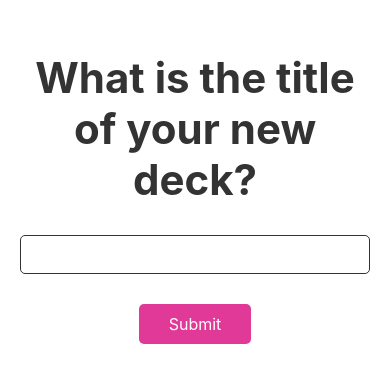
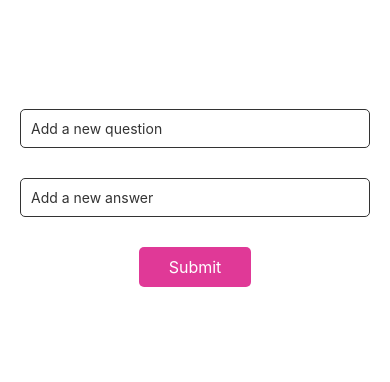
Before and after one commit to amandavianna/reactnd-project-flashcards-starter, a React Native app: screen / in a window 390 px wide. Shown: the part 224-606 px from the top of the page. Built offline with nearby package versions, Linux system fonts and the light colour scheme.

Commit message:
Add AddCard component

```diff
--- a/App.js
+++ b/App.js
@@ -2,7 +2,8 @@ import React from 'react';
 import { StyleSheet, View } from 'react-native';
 // import ListDecks from './components/ListDecks'
 // import Deck from './components/Deck'
-import AddDeck from './components/AddDeck'
+// import AddDeck from './components/AddDeck'
+import AddCard from './components/AddCard'
 
 export default class App extends React.Component {
   render() {
@@ -10,7 +11,8 @@ export default class App extends React.Component {
       <View style={styles.container}>
         {/* <ListDecks /> */}
         {/* <Deck /> */}
-        <AddDeck />
+        {/* <AddDeck /> */}
+        <AddCard />
       </View>
     )
   }
--- /dev/null
+++ b/components/AddCard.js
@@ -0,0 +1,72 @@
+import React, { Component } from 'react'
+import { StyleSheet, Text, TextInput, TouchableOpacity, KeyboardAvoidingView} from 'react-native'
+import { pink, white, darkGrey } from '../utils/colors'
+
+export default class AddDeck extends Component {
+  constructor(props) {
+    super(props)
+
+    this.state = {
+      question: '',
+      answer: ''
+    }
+  }
+
+  render() {
+    return (
+      <KeyboardAvoidingView
+        style={styles.container}
+        behavior="padding"
+      >
+        <TextInput
+          onChangeText={(question) => this.setState({question})}
+          value={this.state.question}
+          placeholder='Add a new question'
+          style={styles.textInput}
+        />
+        <TextInput
+          onChangeText={(answer) => this.setState({answer})}
+          value={this.state.answer}
+          placeholder='Add a new answer'
+          style={styles.textInput}
+        />
+        <TouchableOpacity
+          onPress={() => console.log('Add new card')}
+          style={styles.btn}
+        >
+          <Text style={styles.btnText}>Submit</Text>
+        </TouchableOpacity>
+      </KeyboardAvoidingView>
+    )
+  }
+}
+
+const styles = StyleSheet.create({
+  container: {
+    flex: 1,
+    justifyContent: 'center',
+    alignItems: 'center',
+    padding: 20
+  },
+  textInput: {
+    borderRadius: 5,
+    borderColor: darkGrey,
+    borderWidth: 1,
+    color: darkGrey,
+    backgroundColor: white,
+    alignSelf: 'stretch',
+    padding: 10,
+    marginBottom: 30
+  },
+  btn: {
+    alignItems: 'center',
+    borderRadius: 5,
+    backgroundColor: pink,
+  },
+  btnText: {
+    paddingHorizontal: 30,
+    paddingVertical: 10,
+    fontSize: 16,
+    color: white
+  }
+})
```
